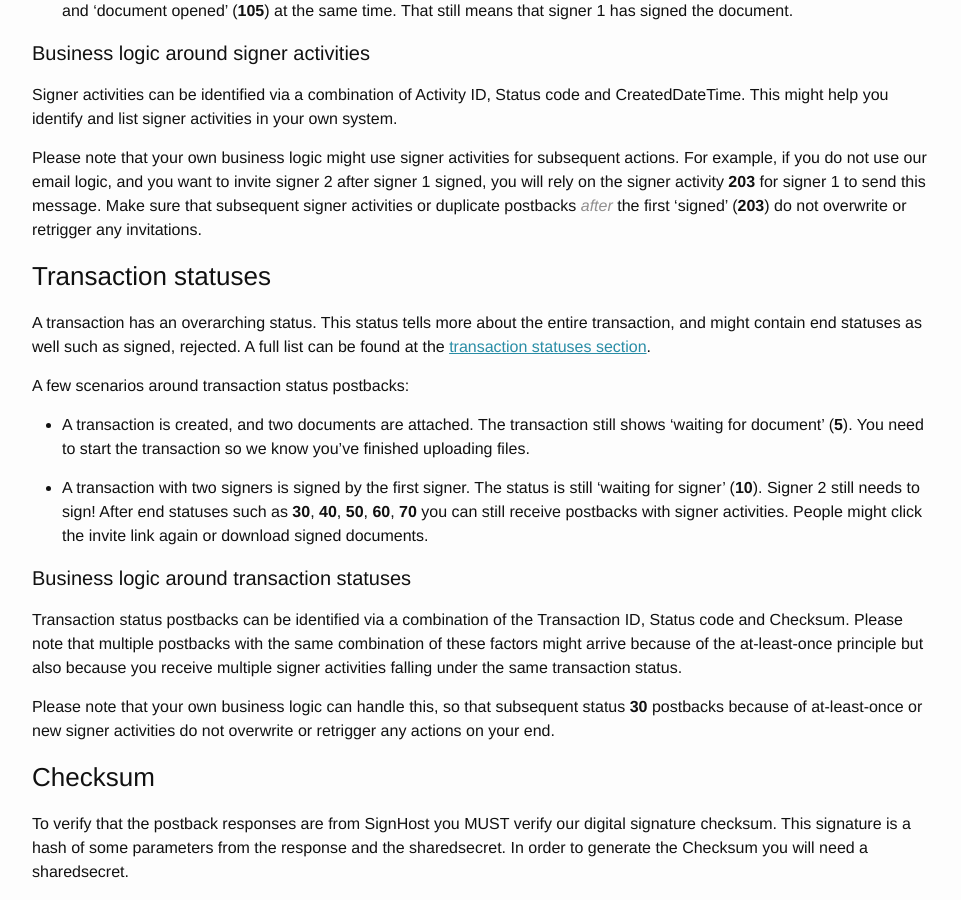
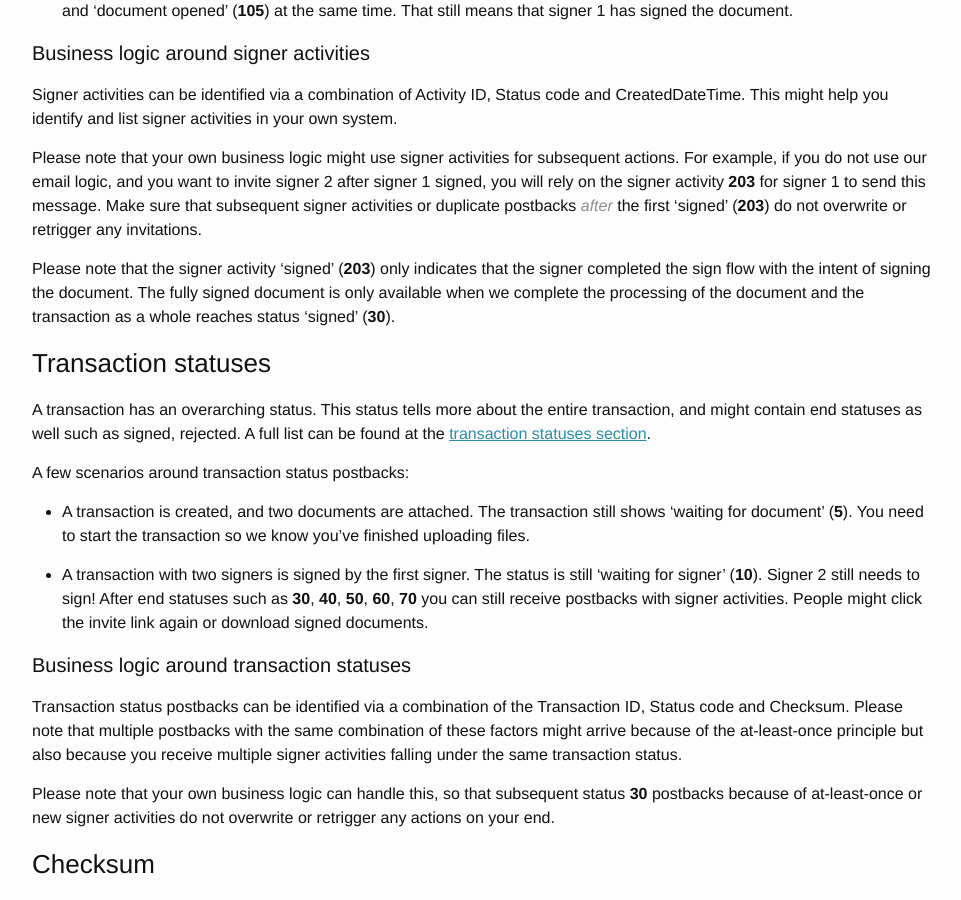
Before and after one commit to markohantula/evidos.github.io, a Jekyll site: the page built from postback.md, in a window 1280 px wide and 900 px high, scrolled down 1691 px. Shown: the whole window, without its empty margins (158-1119 px from the left). Built offline with Jekyll 4.4.1, drawn with Linux system fonts in a browser that asks for light colours.

Commit message:
Document clarification activity 203
The signer activity 'signed' 203 only indicates that the signer finished
out signing flow with the intent of signing the document(s). After this
we still have some processing to do before the signed document is available,
this is when the transaction reaches status 30.

By documenting this more clearly we can hopefully avoid the scenario in which
users try to download the document based on the 203 activities of their signers
instead of the overall transaction signed (30) status.

```diff
--- a/postback.md
+++ b/postback.md
@@ -83,6 +83,9 @@ This might help you identify and list signer activities in your own system.
 Please note that your own business logic might use signer activities for subsequent actions.
 For example, if you do not use our email logic, and you want to invite signer 2 after signer 1 signed, you will rely on the signer activity __203__ for signer 1 to send this message.
 Make sure that subsequent signer activities or duplicate postbacks _after_ the first ‘signed’ (__203__) do not overwrite or retrigger any invitations.
+
+Please note that the signer activity 'signed' (__203__) only indicates that the signer completed the sign flow with the intent of signing the document.
+The fully signed document is only available when we complete the processing of the document and the transaction as a whole reaches status 'signed' (__30__).
 
 ### Transaction statuses
 A transaction has an overarching status.
```
